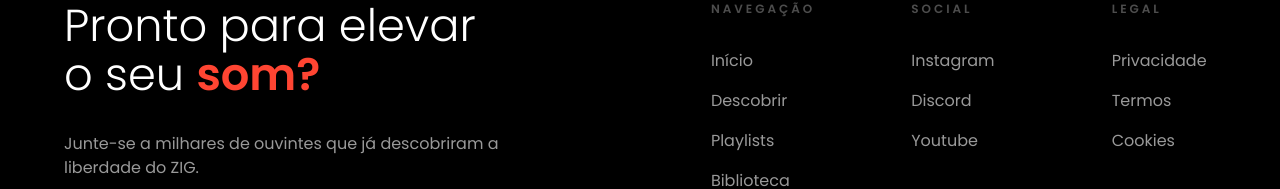
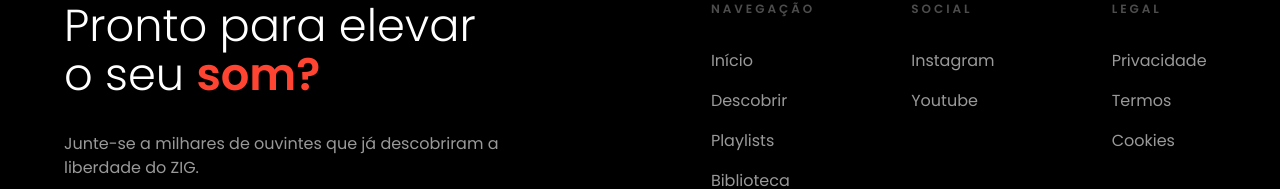
Before and after one commit to futuretopz/d, a Next.js app: page / in a window 1280 px wide. Shown: the part 2390-2579 px from the top of the page. Built offline with nearby package versions, Linux system fonts and the light colour scheme.

Commit message:
Remove Discord link from footer

```diff
--- a/components/footer.tsx
+++ b/components/footer.tsx
@@ -129,9 +129,6 @@ export function Footer() {
               <a href="https://instagram.com/zigenterprise" target="_blank" rel="noopener noreferrer" className="text-white/60 text-base hover:text-[#FF4532] hover:translate-x-1 transition-all">
                 Instagram
               </a>
-              <a href="https://discord.gg/verified" target="_blank" rel="noopener noreferrer" className="text-white/60 text-base hover:text-[#FF4532] hover:translate-x-1 transition-all">
-                Discord
-              </a>
               <a href="https://www.youtube.com/watch?v=9g0fv0PHygw" target="_blank" rel="noopener noreferrer" className="text-white/60 text-base hover:text-[#FF4532] hover:translate-x-1 transition-all">
                 Youtube
               </a>
```
